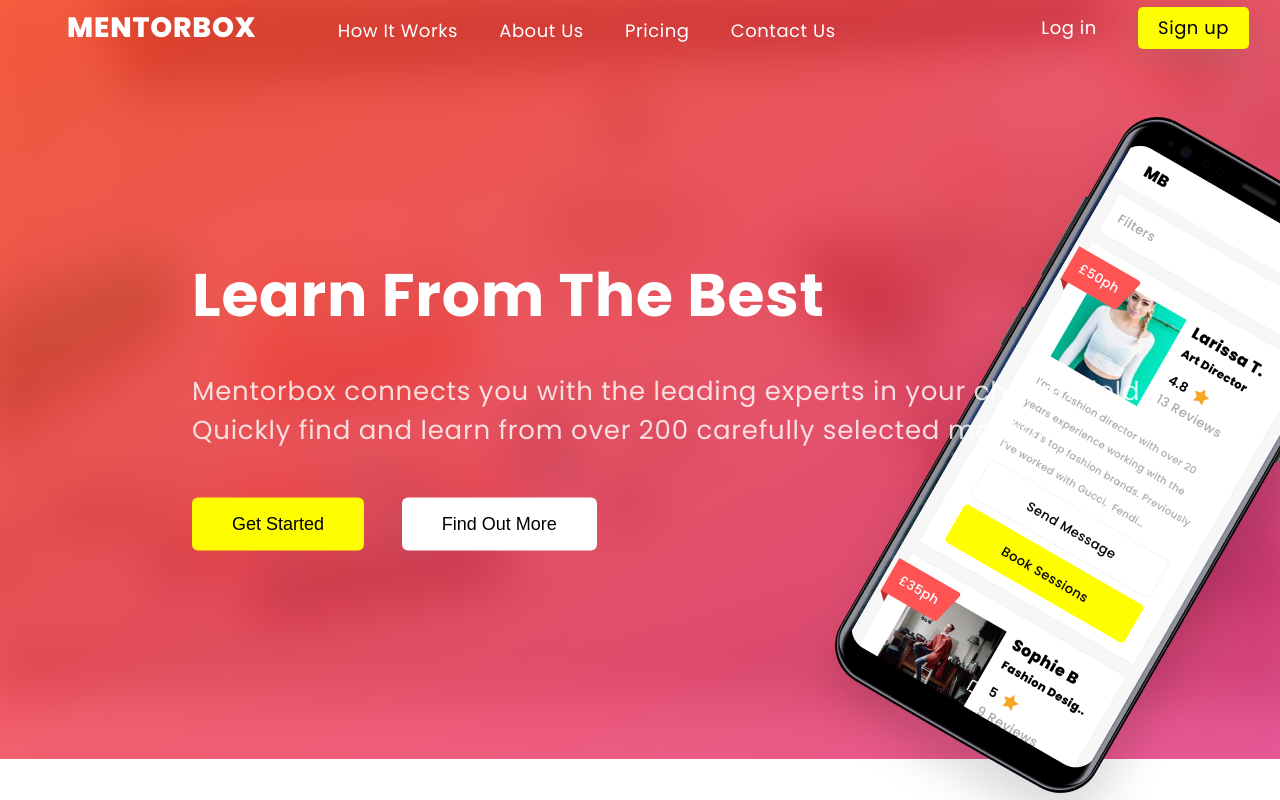
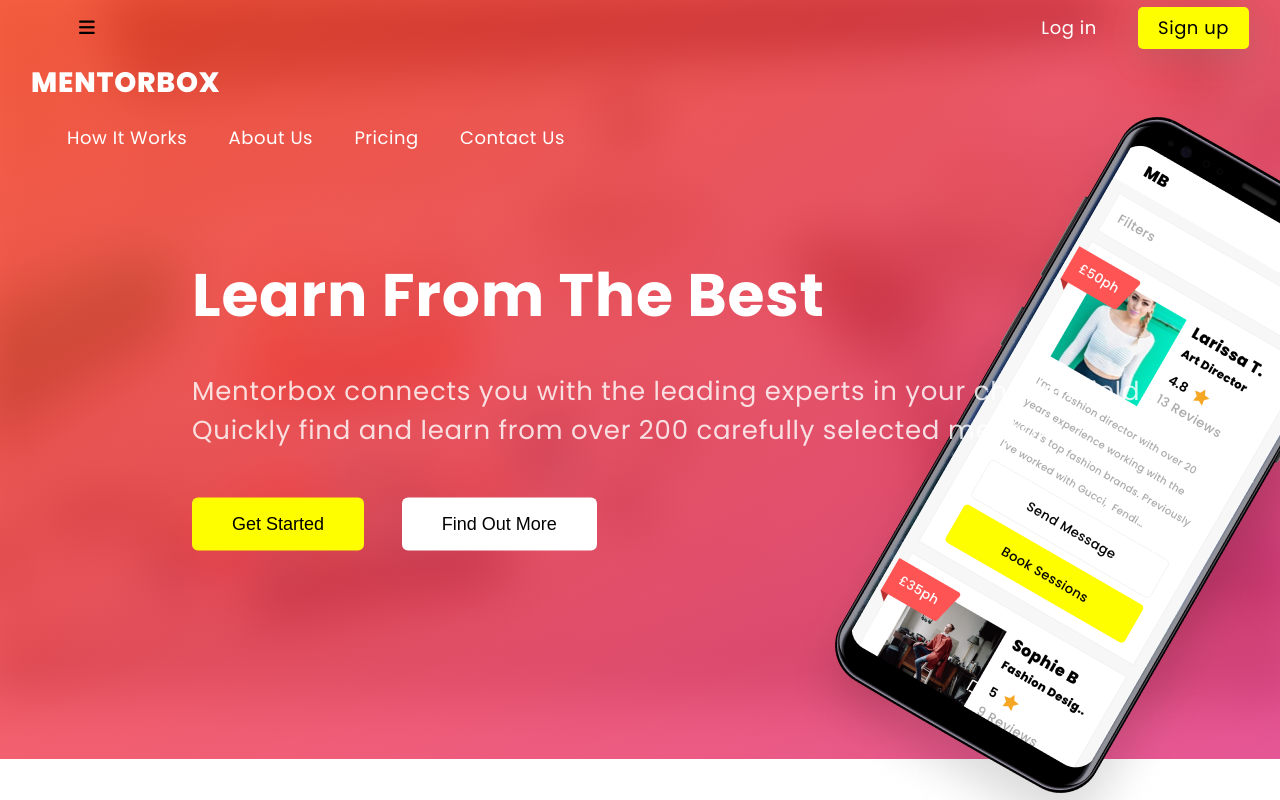
Before and after one commit to Khuong19/Mentorbox, a plain HTML site: page index.html in a window 1280 px wide. Shown: the top 800 px of the page. Drawn offline with Linux system fonts and the light colour scheme; files whose address does not match are found by name.

```diff
--- a/index.html
+++ b/index.html
@@ -18,15 +18,15 @@
 
 <body>
     <div class="header">
-        <div class="header-bar-btn" onclick="myFunction()">
-            <i class="fa-solid fa-bars"></i>
-        </div>
         <div class="header-bar">
             <div class="nav-bar">
                 <ul class="nav-list" id="js-nav-list">
-                    <li class="nav-item logo">
+                    <li class="header-bar-btn" onclick="myFunction()">
+                        <i class="fa-solid fa-bars"></i>
+                    </li>
+                    <div class="nav-item logo">
                         <a href="#">Mentorbox</a>
-                    </li>
+                    </div>
                     <li class="nav-item">
                         <a href="#">How It Works</a>
                     </li>
```
